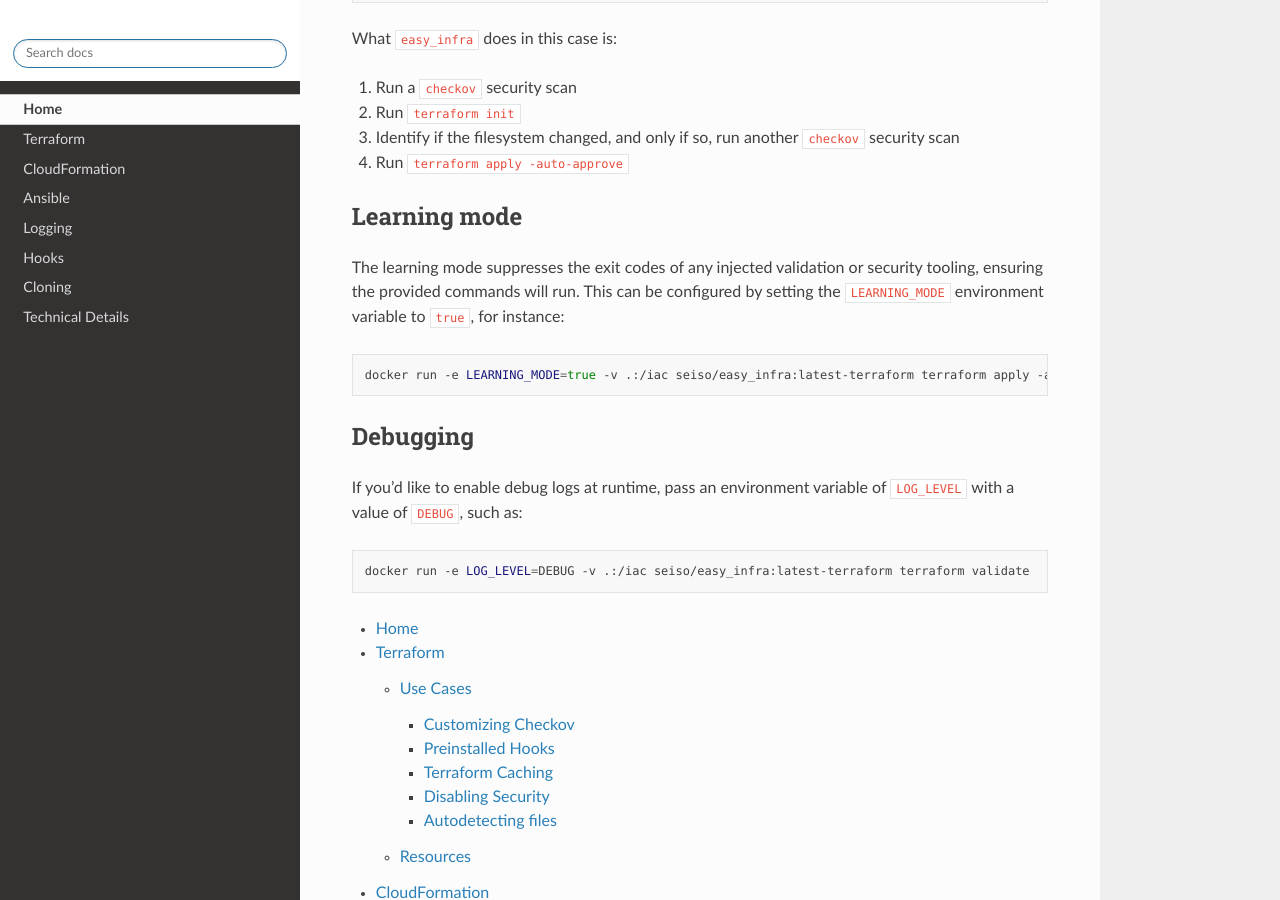
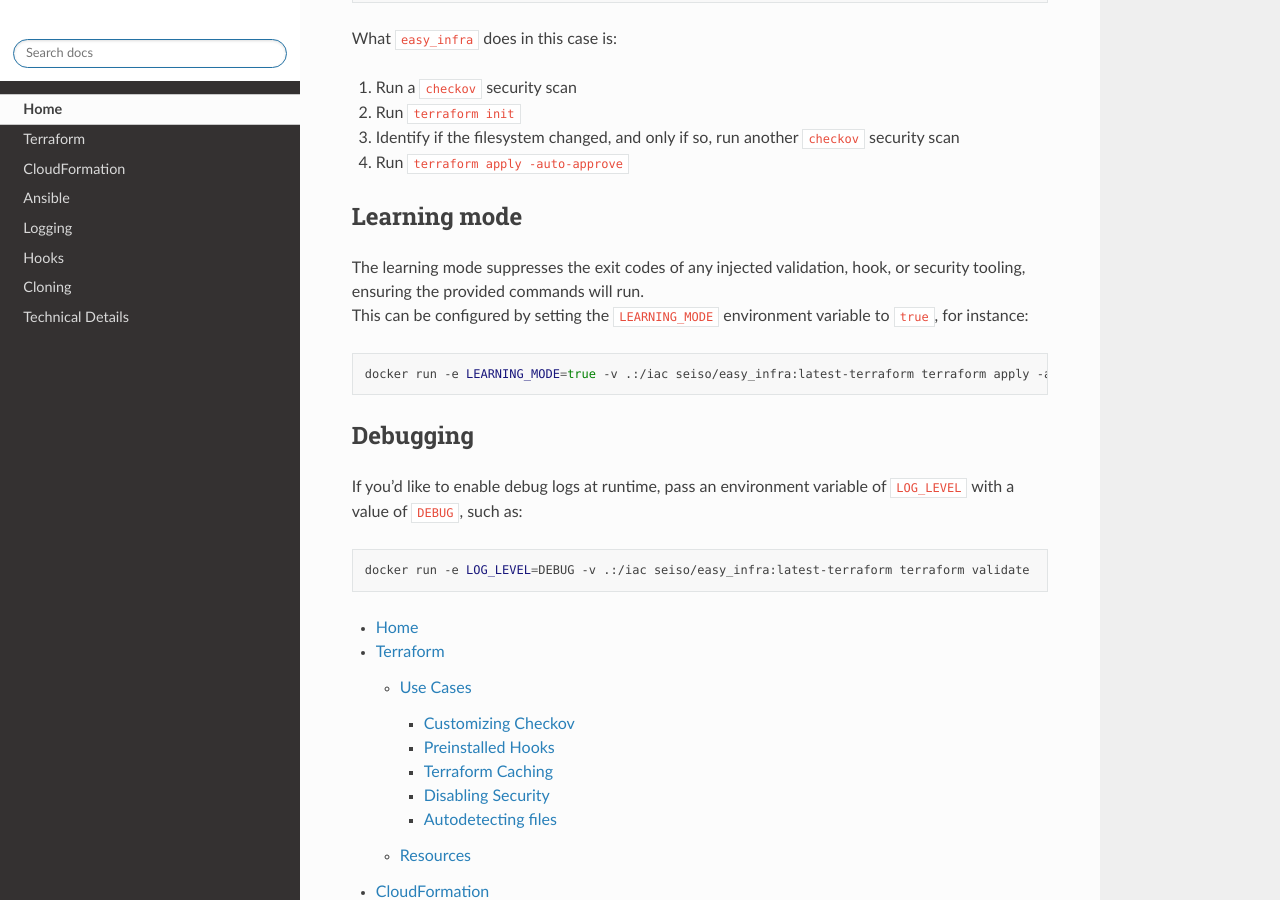
Before and after one commit to SeisoLLC/easy_infra, a Sphinx documentation site: the page built from docs/index.rst, in a window 1280 px wide and 900 px high, scrolled down 1063 px. Built offline with Sphinx 7.4.7 and the Read the Docs theme 2.0.0, drawn with Linux system fonts in a browser that asks for light colours.

Commit message:
adding learning mode for hooks

````diff
--- a/README.md
+++ b/README.md
@@ -48,8 +48,8 @@
 
 ### Learning mode
 
-The learning mode suppresses the exit codes of any injected validation or security tooling, ensuring the provided commands will run.  This can be configured by
-setting the `LEARNING_MODE` environment variable to `true`, for instance:
+The learning mode suppresses the exit codes of any injected validation, hook, or security tooling, ensuring the provided commands will run.
+This can be configured by setting the `LEARNING_MODE` environment variable to `true`, for instance:
 
 ```bash
 docker run -e LEARNING_MODE=true -v .:/iac seiso/easy_infra:latest-terraform terraform apply -auto-approve
````
Also changed, not shown: docs/Hooks/index.rst (+9 -5 lines), 3 other files.
